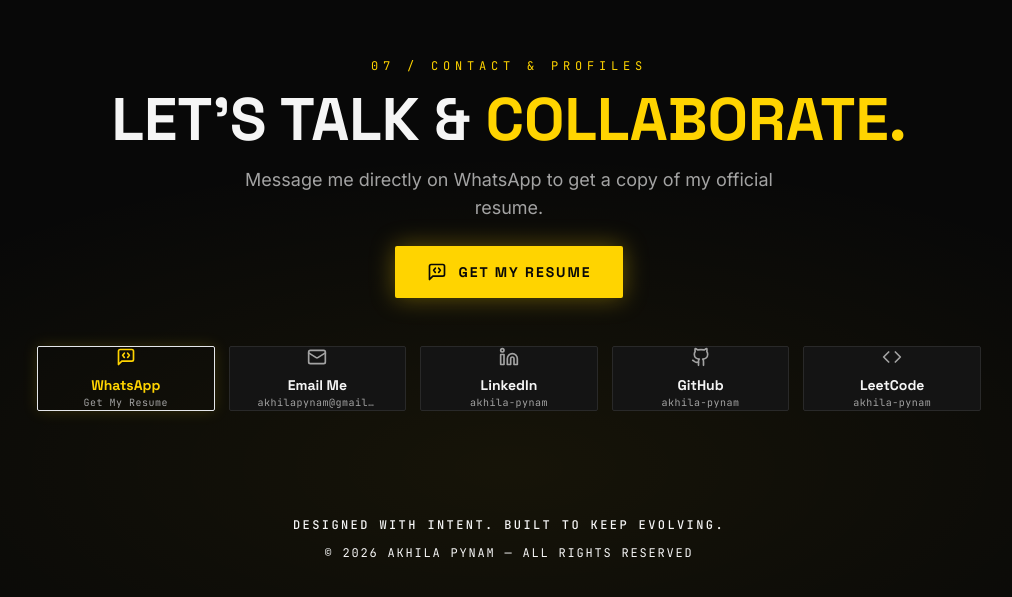
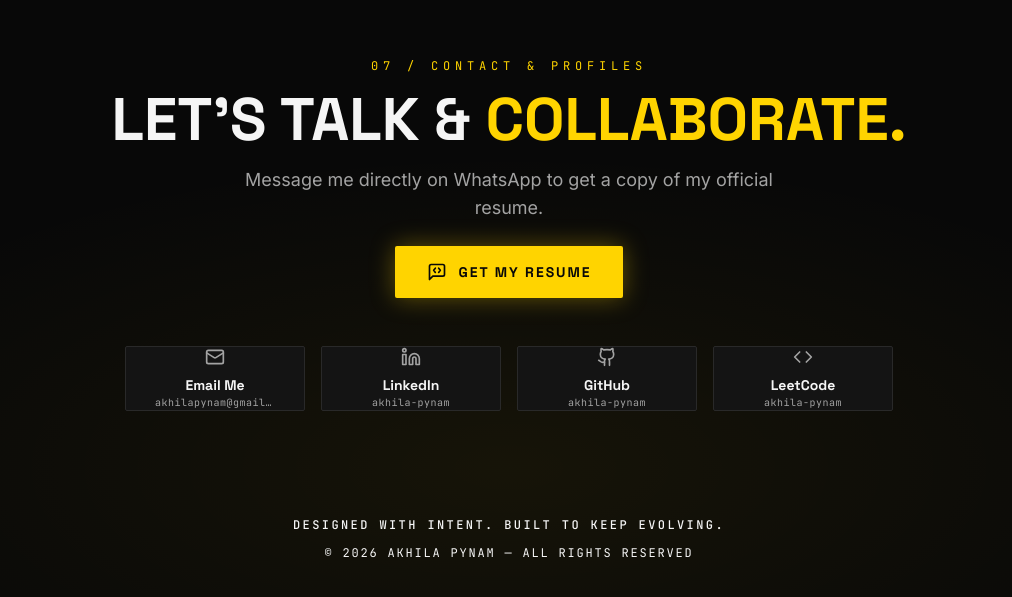
Before and after one commit to akhila-pynam/Portfolio, a Next.js app: page / in a window 1280 px wide. Shown: the part 5642-6239 px from the top of the page, without its empty margins (131-1143 px from the left). Built offline with nearby package versions, Linux system fonts and the light colour scheme; no server answers.

Commit message:
fix: remove duplicate WhatsApp card from contact profile grid

```diff
--- a/src/components/ContactSection.tsx
+++ b/src/components/ContactSection.tsx
@@ -10,13 +10,6 @@
   "https://wa.me/918341743003?text=Hello%20Akhila%20Pynam%2C%20I%20reviewed%20your%20portfolio%20and%20would%20like%20to%20request%20a%20copy%20of%20your%20resume.";
 
 const CONTACT_LINKS = [
-  {
-    icon: <MessageSquareCode size={20} className="text-yellow-street" />,
-    label: "WhatsApp",
-    href: WHATSAPP_LINK,
-    description: "Get My Resume",
-    highlight: true,
-  },
   {
     icon: <Mail size={20} />,
     label: "Email Me",
@@ -111,7 +104,7 @@
 
         {/* Profiles Grid */}
         <motion.div
-          className="grid grid-cols-2 sm:grid-cols-3 lg:grid-cols-5 gap-3.5 mb-14"
+          className="grid grid-cols-2 sm:grid-cols-4 gap-4 mb-14 max-w-3xl mx-auto"
           {...fade(0.35)}
         >
           {CONTACT_LINKS.map((link) => (
```
